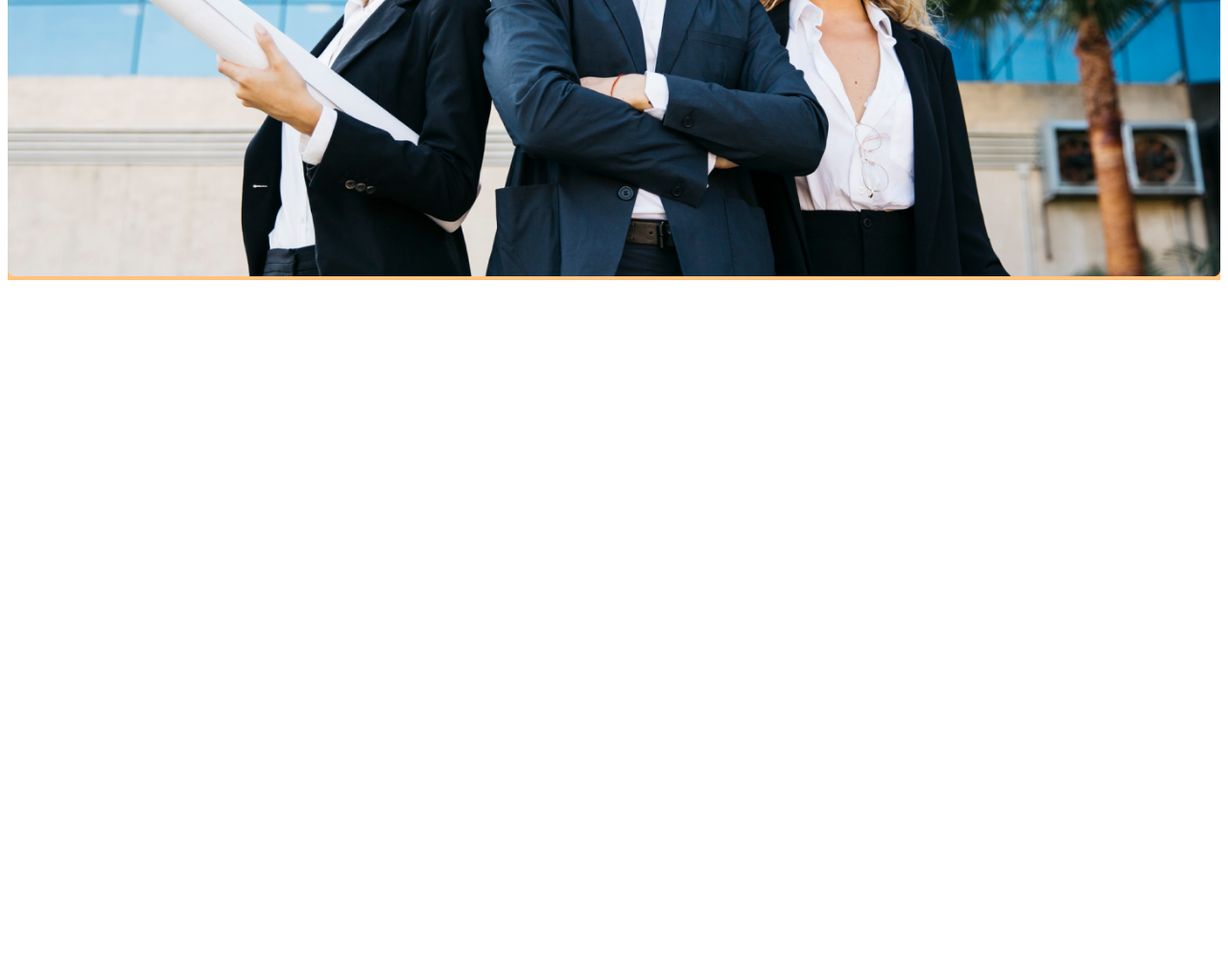
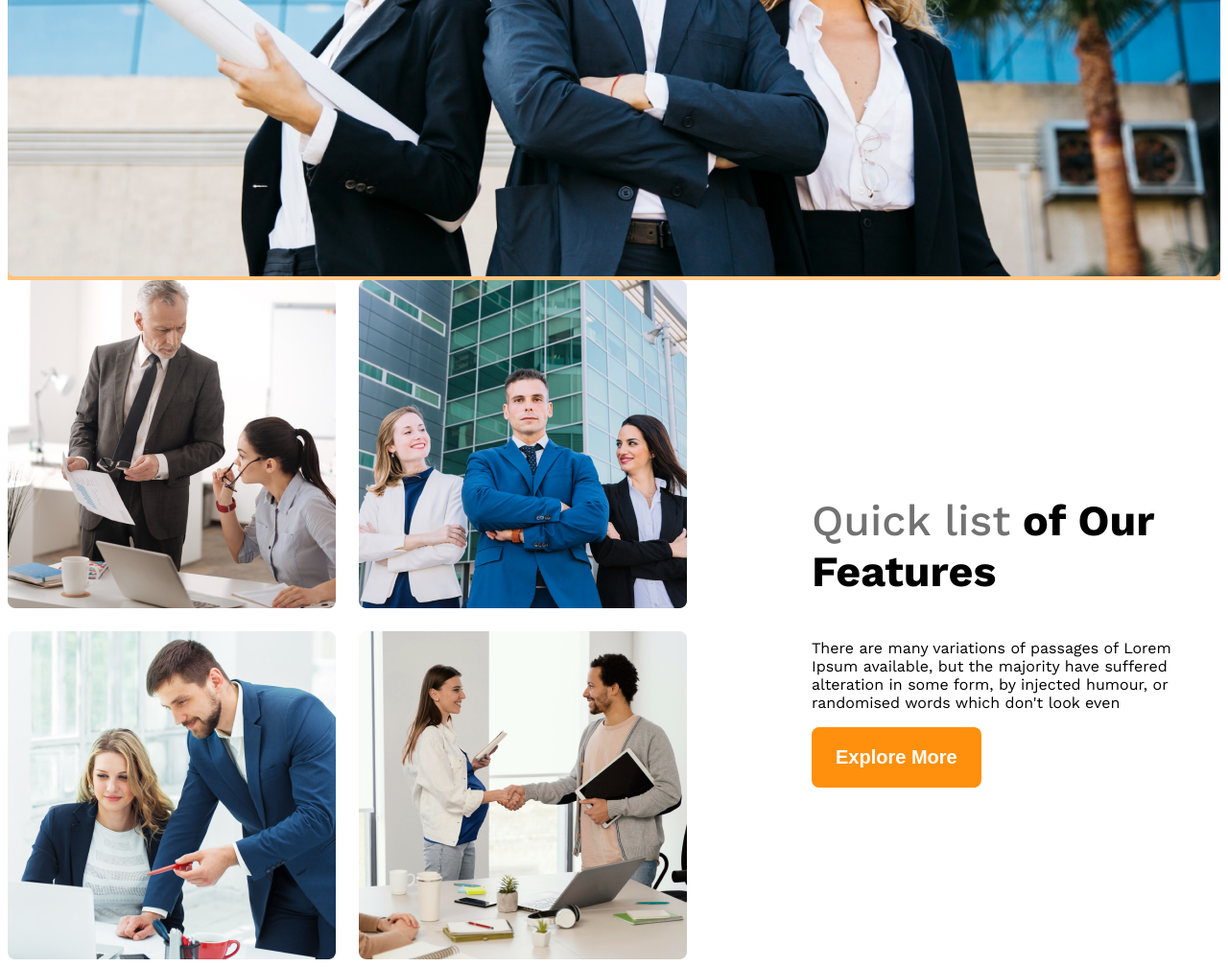
Before and after one commit to zisanmridha/g3-architect-website, a plain HTML site: page index.html in a window 1280 px wide. Shown: the part 892-1900 px from the top of the page at 96% size. Before the commit the page ends 1192 px from the top, so only its background shows below. Drawn offline with nearby package versions, Linux system fonts and the light colour scheme.

Commit message:
feature section

```diff
--- a/index.html
+++ b/index.html
@@ -33,6 +33,29 @@
 
     </header>
     <main>
+        <section class="teams">
+            <div class="team-img-container">
+                <img src="images/team1.png" alt="">
+                <img src="images/team2.png" alt="">
+                <img src="images/team3.png" alt="">
+                <img src="images/team4.png" alt="">
+
+
+            </div>
+            <div class="our-features">
+                <h3 class="feature-title">
+                    <span id="quick-list" class="text-light-gray">Quick list</span> <span id="of Our">of Our</span> <span id="Features">Features</span>
+
+                </h3>
+                <p class="feature-des">
+                    There are many variations of passages of Lorem Ipsum available, but the majority have suffered alteration in some form, by injected humour, or randomised words which don't look even
+                </p>
+                <button class="btn-primary">Explore More</button>
+
+            </div>
+
+
+        </section>
 
     </main>
     <footer>
--- a/styles/style.css
+++ b/styles/style.css
@@ -70,11 +70,39 @@ font-size: 3rem;
     width: 100%;
 }
 
+/* main section style */
+main{
+    max-width: 1440px;
+    margin: 0 auto;
+}
+
+.teams{
+    display: flex;
+    align-items: center;
+
+}
+.team-img-container{
+    display: grid;
+    grid-template-columns: repeat(2,1fr);
+    gap: 24px;
+}
+.our-features{
+    margin-left: 130px;
+    max-width: 530px;
+}
+.feature-title{
+    font-size: 2.8rem;
+    font-weight: 700;
+}
+#quick-list{
+    font-weight: 500;
+
+}
+
+
 /* responsive media query */
 @media screen and (max-width:576px) {
     .navbar, .nav-links{
         flex-direction: column;
     }
-
-
 }
```
